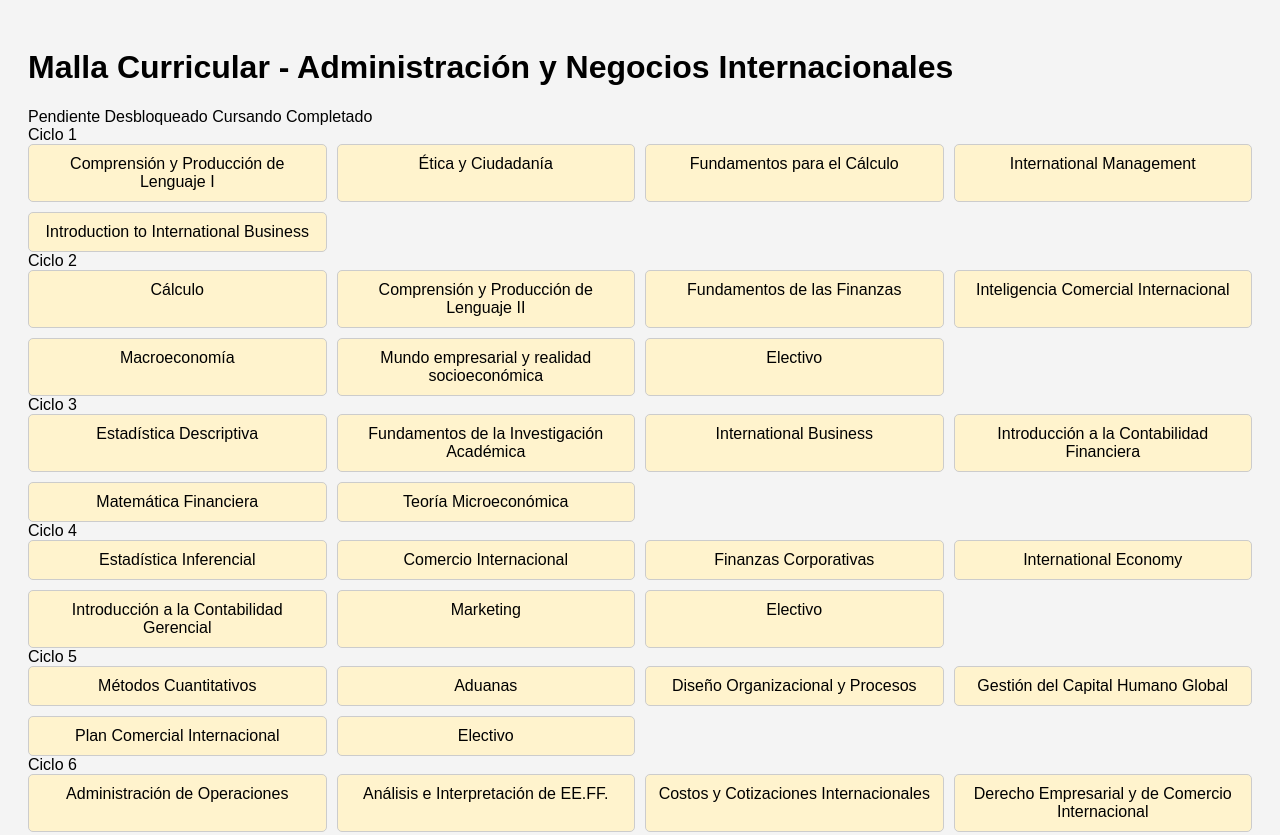
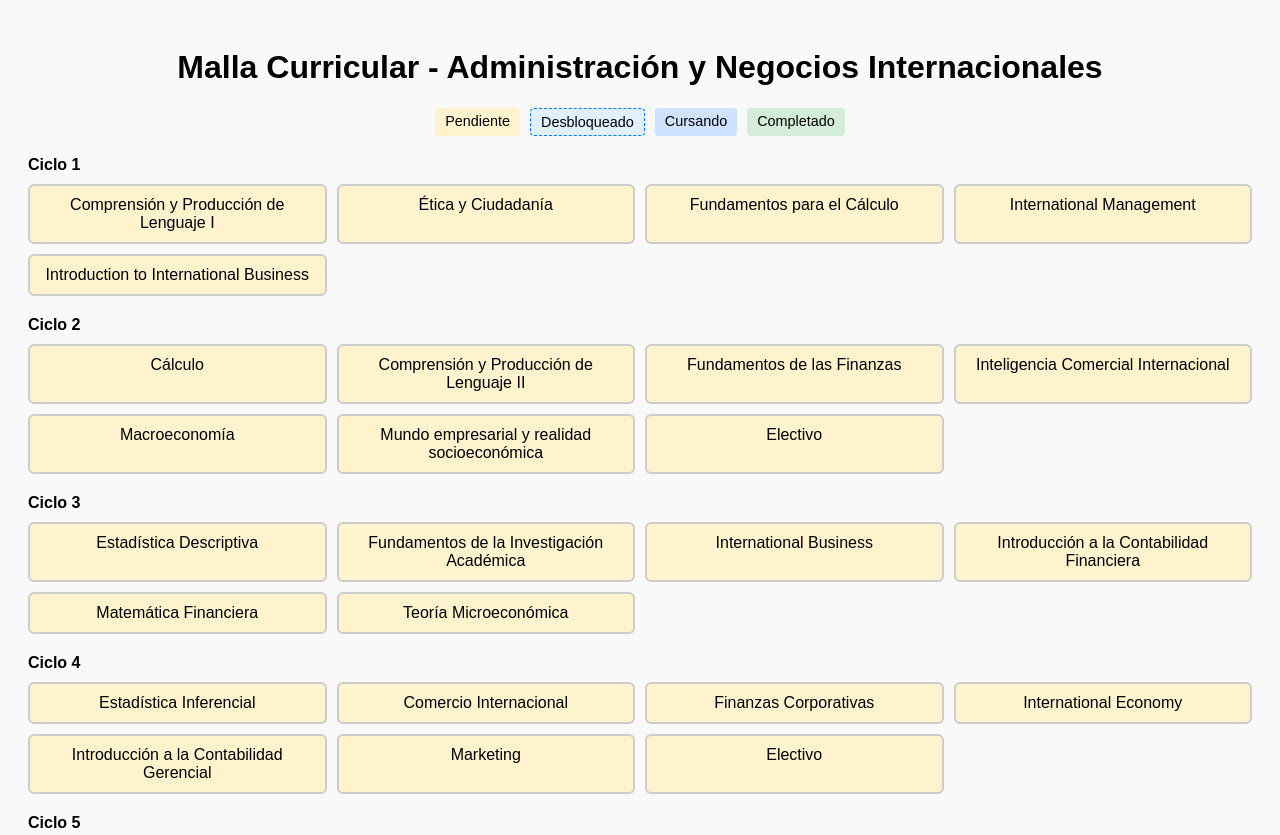
Before and after one commit to Magsito/malla-curricular, a plain HTML site: page index.html in a window 1280 px wide. Shown: the top 835 px of the page. Drawn offline with Linux system fonts and the light colour scheme.

Commit message:
Update style.css

```diff
--- a/style.css
+++ b/style.css
@@ -1,23 +1,53 @@
 body {
   font-family: sans-serif;
-  background: #f4f4f4;
+  background: #f9f9f9;
   padding: 20px;
+}
+
+h1 {
+  text-align: center;
+}
+
+.ciclo-title {
+  font-weight: bold;
+  margin: 20px 0 10px;
 }
 
 .grid {
   display: grid;
-  grid-template-columns: repeat(4, 1fr);
+  grid-template-columns: repeat(auto-fit, minmax(260px, 1fr));
   gap: 10px;
 }
 
 .course {
   padding: 10px;
+  border-radius: 6px;
   text-align: center;
-  border-radius: 5px;
   cursor: pointer;
-  border: 1px solid #ccc;
+  border: 2px solid #ccc;
+  transition: background 0.3s, border 0.3s;
 }
 
-.course[data-estado="pendiente"] { background: #fff3cd; }
-.course[data-estado="cursando"] { background: #d1ecf1; }
-.course[data-estado="completado"] { background: #d4edda; }
+/* Estados visuales */
+.course[data-estado="pendiente"]     { background-color: #fff3cd; }
+.course[data-estado="desbloqueado"]  { background-color: #e0f0ff; border: 2px dashed #007bff; }
+.course[data-estado="cursando"]      { background-color: #cfe2ff; }
+.course[data-estado="completado"]    { background-color: #d4edda; }
+
+.legend {
+  display: flex;
+  justify-content: center;
+  margin-bottom: 10px;
+  gap: 10px;
+}
+
+.legend-item {
+  padding: 5px 10px;
+  border-radius: 4px;
+  font-size: 0.9em;
+}
+
+.legend-item.pendiente     { background: #fff3cd; }
+.legend-item.desbloqueado  { background: #e0f0ff; border: 1px dashed #007bff; }
+.legend-item.cursando      { background: #cfe2ff; }
+.legend-item.completado    { background: #d4edda; }
```
